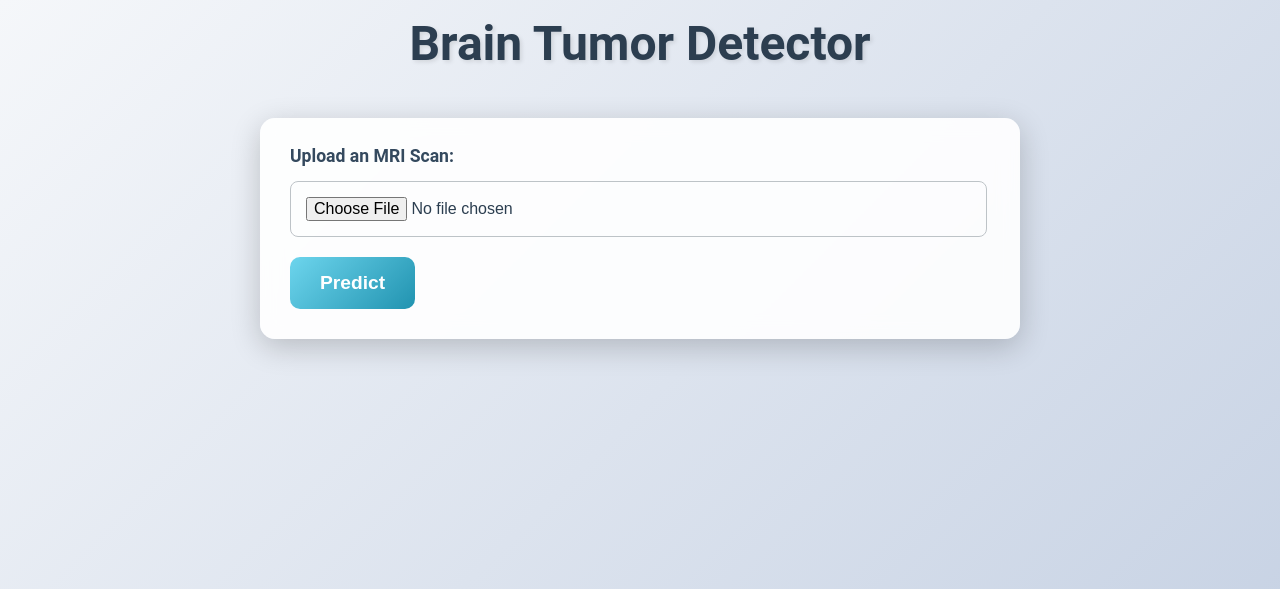
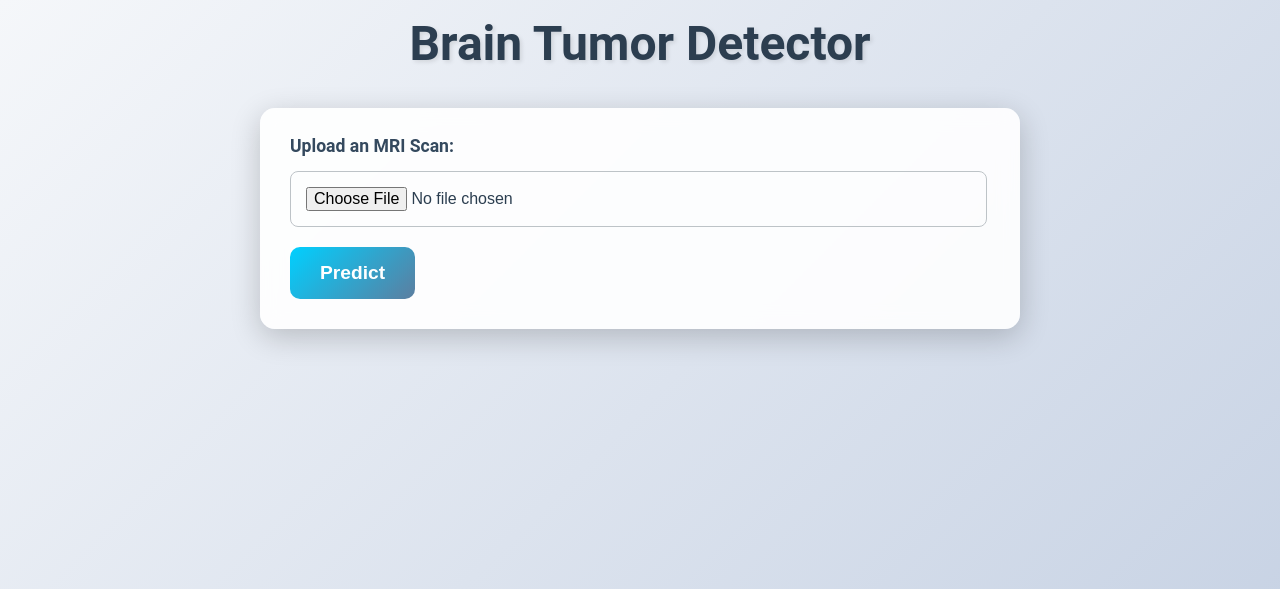
Before and after one commit to brycemartin04/Brain-Tumor-Detector, a Flask app: page / in a window 1280 px wide. Shown: the top 589 px of the page. Run offline with Flask 3, Linux system fonts and the light colour scheme.

Commit message:
styling update

```diff
--- a/app.py
+++ b/app.py
@@ -38,7 +38,7 @@ def cleanup_temp_folder():
         print("Temp folder does not exist.")
 
 # Register the cleanup function to be called on app close
-#atexit.register(cleanup_temp_folder)
+atexit.register(cleanup_temp_folder)
 
 @app.route('/', methods=['GET', 'POST'])
 def index():
--- a/static/css/styles.css
+++ b/static/css/styles.css
@@ -21,7 +21,7 @@ h1 {
 
 form {
     max-width: 700px;
-    margin: 50px auto;
+    margin: auto;
     padding: 30px;
     background: rgba(255, 255, 255, 0.9);
     border-radius: 15px;
@@ -54,7 +54,7 @@ input[type="file"]:focus {
 }
 
 input[type="submit"] {
-    background: linear-gradient(135deg, #6dd5ed, #2193b0);
+    background: linear-gradient(135deg, #00d0ff, #5c7ea0);
     color: white;
     padding: 15px 30px;
     border: none;
@@ -102,6 +102,12 @@ img {
     color: green;
 }
 
+.container {
+    min-height: 5vh;
+    padding: 20px; /* Add padding to space out from edges */
+    box-sizing: border-box; /* Makes padding not affect the width */
+}
+
 
 /* Responsive Design */
 @media (max-width: 768px) {
--- a/templates/index.html
+++ b/templates/index.html
@@ -25,11 +25,12 @@
             Confidence: {{ (confidence * 100) | round(2) }}%
         </h2>
     {% endif %}
-
+    <div class="container">
     <form action="/" method="post" enctype="multipart/form-data">
         <label for="file">Upload an MRI Scan:</label>
         <input type="file" id="file" name="file" accept="image/*" required>
         <input type="submit" value="Predict">
     </form>
+    </div>
 </body>
 </html>
```
Also changed, not shown: 8 other files.
